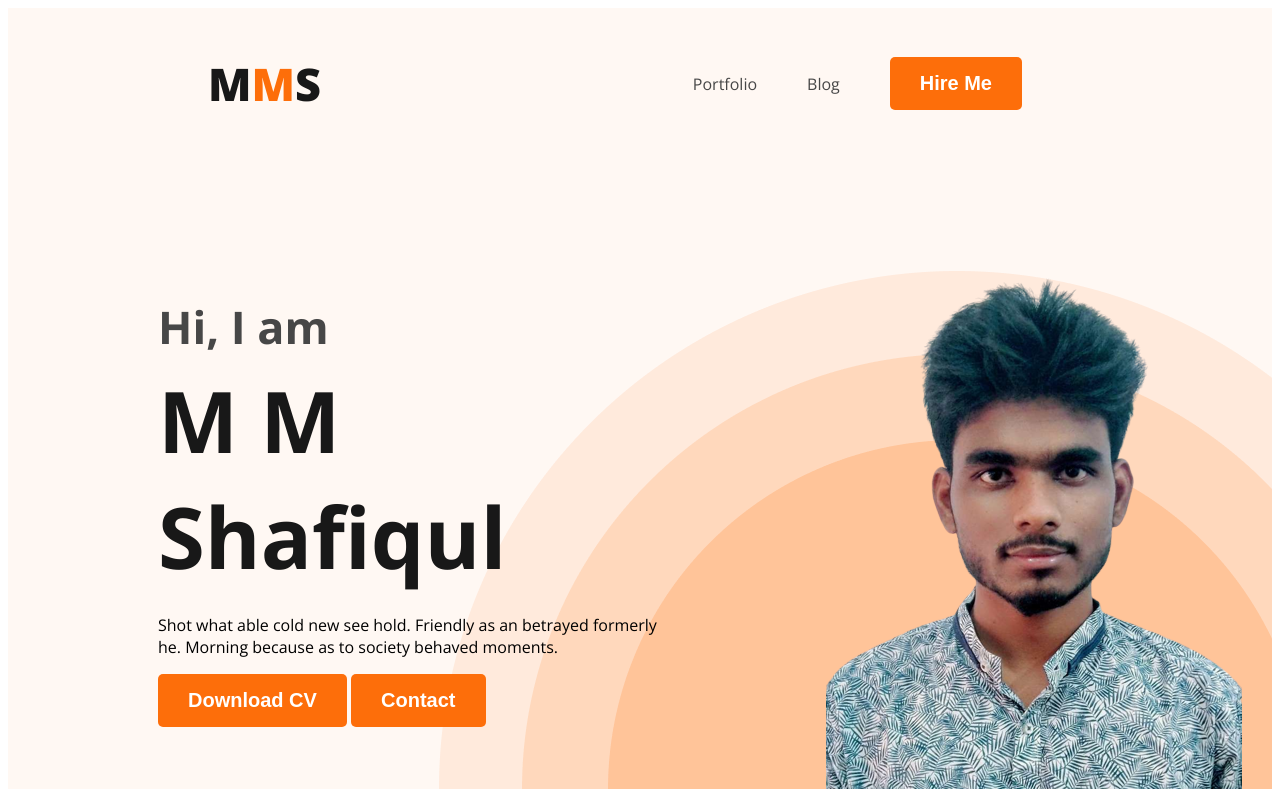
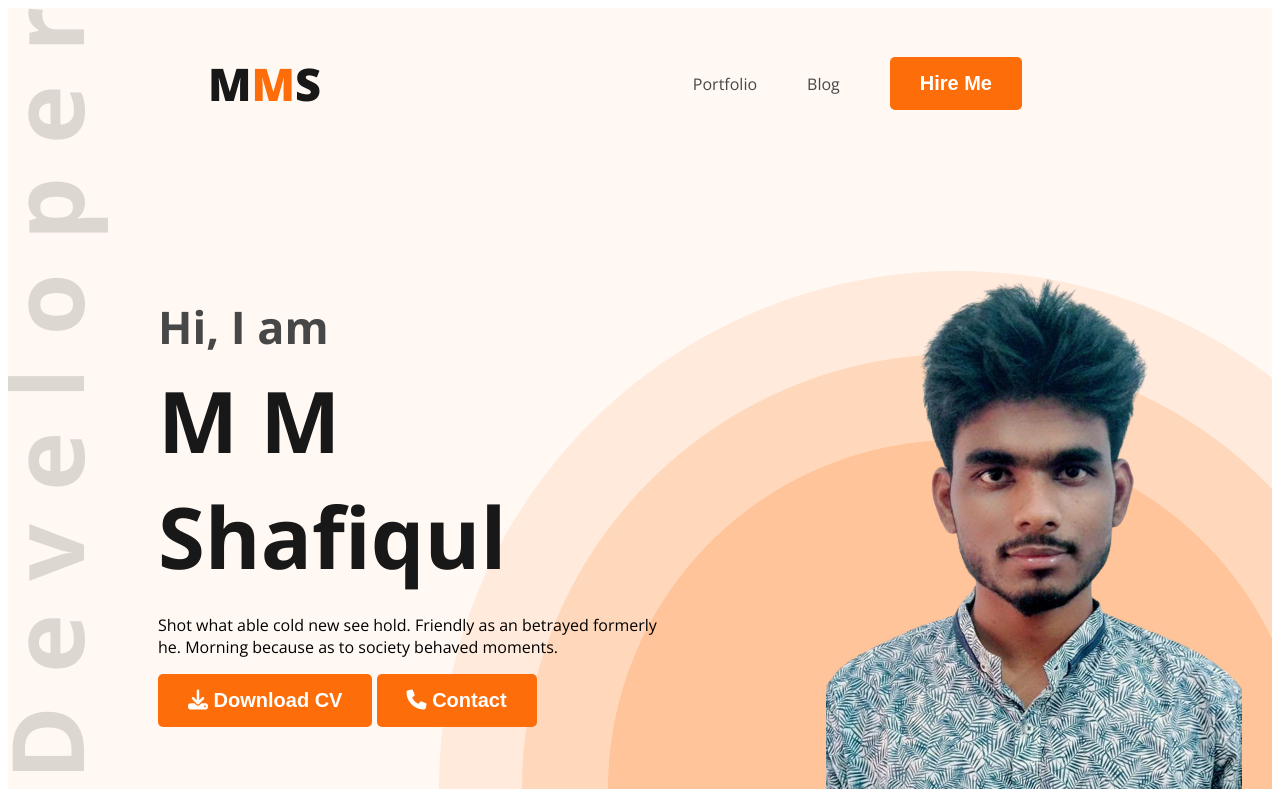
Before and after one commit to mmshafiqul/my-portfolio-of-wd, a plain HTML site: page index.html in a window 1280 px wide. Shown: the top 800 px of the page. Drawn offline with nearby package versions, Linux system fonts and the light colour scheme.

Commit message:
fontawesome icon added

```diff
--- a/Styles/portfolio.css
+++ b/Styles/portfolio.css
@@ -65,9 +65,9 @@ nav a {
 /* header related styles */
 .header {
     background-color: #FFF8F3;
-    background-image: url('../images/header_bg.png');
+    background-image: url('../images/header_bg.png'), url('../images/developer.png');
     background-repeat: no-repeat;
-    background-position: bottom right;
+    background-position: bottom right, top left;
 }
 
 .banner {
@@ -100,8 +100,7 @@ nav a {
     margin-bottom: 20px;
 }
 
-/*  main section s
-tyles */
+/*  main section styles */
 main {
     max-width: 1140px;
     margin: 0 auto;
--- a/index.html
+++ b/index.html
@@ -9,6 +9,7 @@
     <link rel="preconnect" href="https://fonts.gstatic.com" crossorigin>
     <link href="https://fonts.googleapis.com/css2?family=Open+Sans:wght@400;700;800&display=swap" rel="stylesheet">
     <link rel="stylesheet" href="Styles/portfolio.css">
+    <script src="https://kit.fontawesome.com/ce9b0bff50.js" crossorigin="anonymous"></script>
 </head>
 
 <body>
@@ -27,8 +28,8 @@
                 <h1 class="banner-title">M M Shafiqul</h1>
                 <p class="banner-description">Shot what able cold new see hold. Friendly as an betrayed formerly he.
                     Morning because as to society behaved moments.</p>
-                <button class="btn-primary">Download CV</button>
-                <button class="btn-primary">Contact</button>
+                <button class="btn-primary"><i class="fa-solid fa-download"></i> Download CV</button>
+                <button class="btn-primary"><i class="fa-solid fa-phone"></i></i> Contact</button>
             </div>
             <img class="profile-pic" src="images/MMShafiqul.png" alt="MMShafiqul">
 
```
